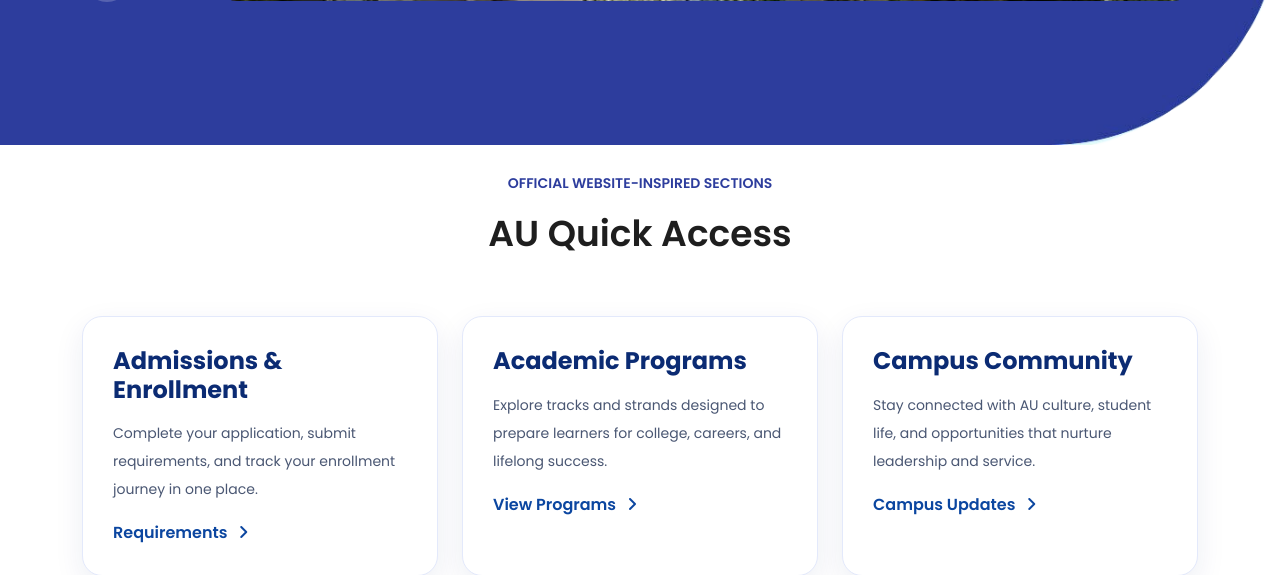
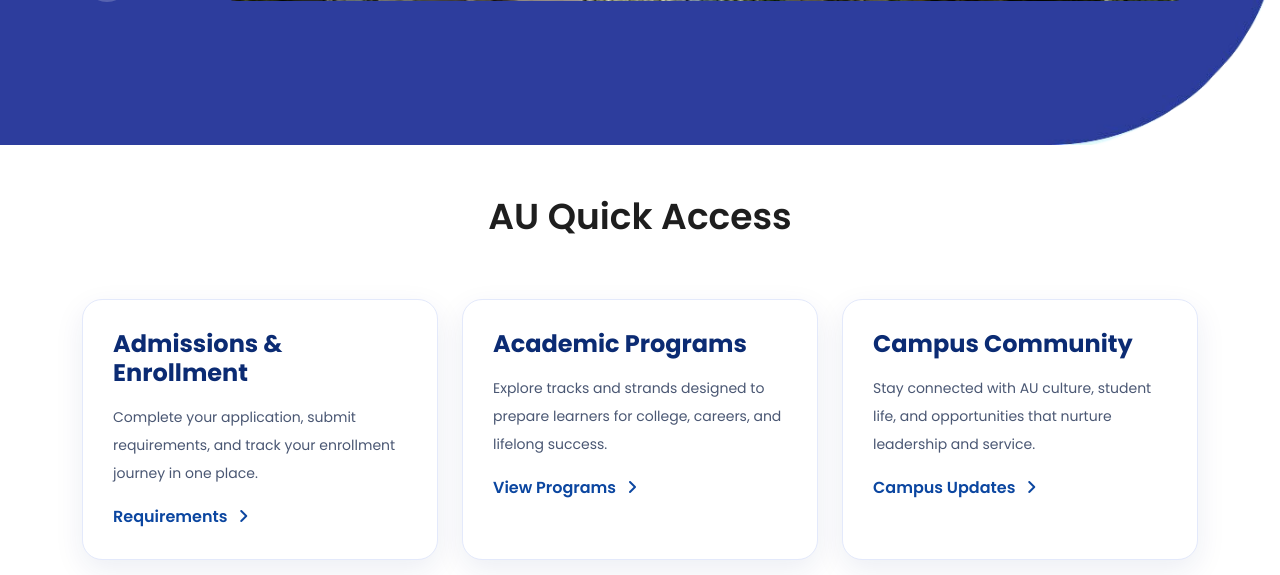
Before and after one commit to riegoheraa-cyber/au-jrc-enrollment-system, a Flask app: page / in a window 1280 px wide. Shown: the part 729-1304 px from the top of the page. Run offline with Flask 3, Linux system fonts and the light colour scheme; some libraries are stand-ins or nearby versions.

Commit message:
Additional UI update

```diff
--- a/backend/templates/index.html
+++ b/backend/templates/index.html
@@ -147,7 +147,6 @@ https://templatemo.com/tm-586-scholar
       <div class="row">
         <div class="col-lg-12 text-center">
           <div class="section-heading">
-            <h6>Official Website-Inspired Sections</h6>
             <h2>AU Quick Access</h2>
           </div>
         </div>
```
